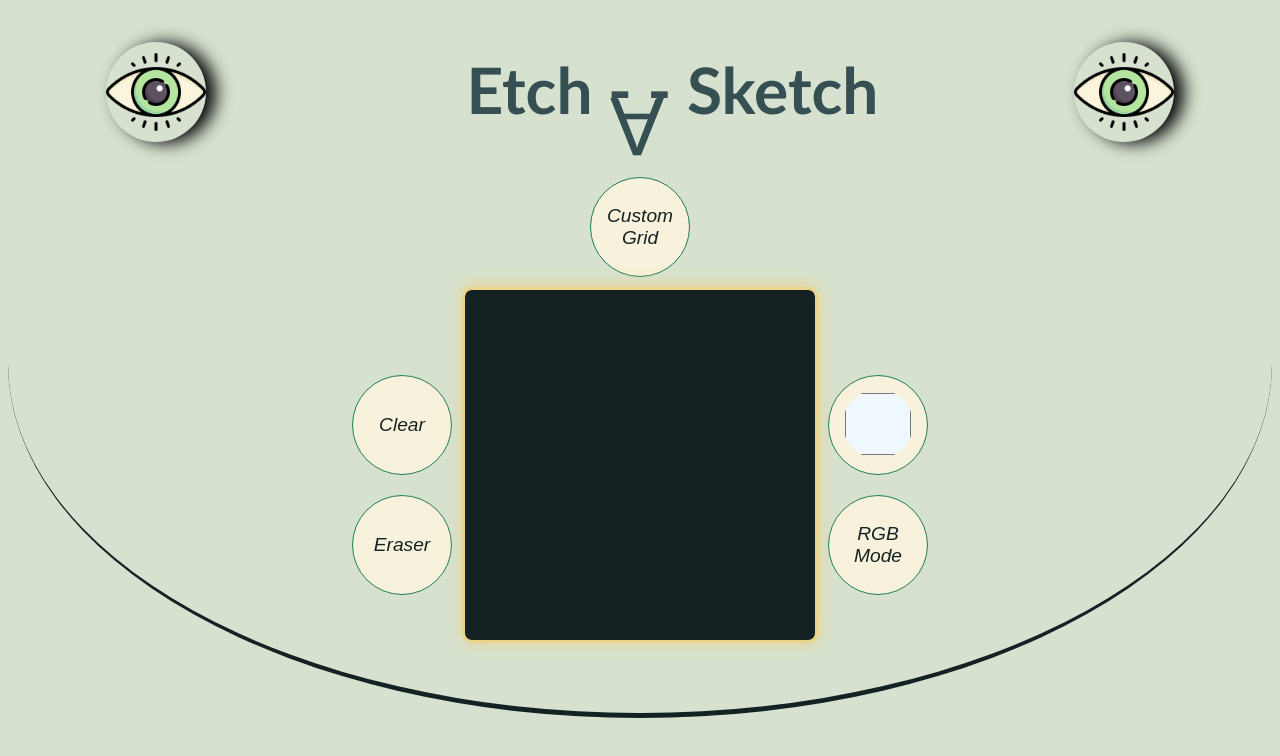
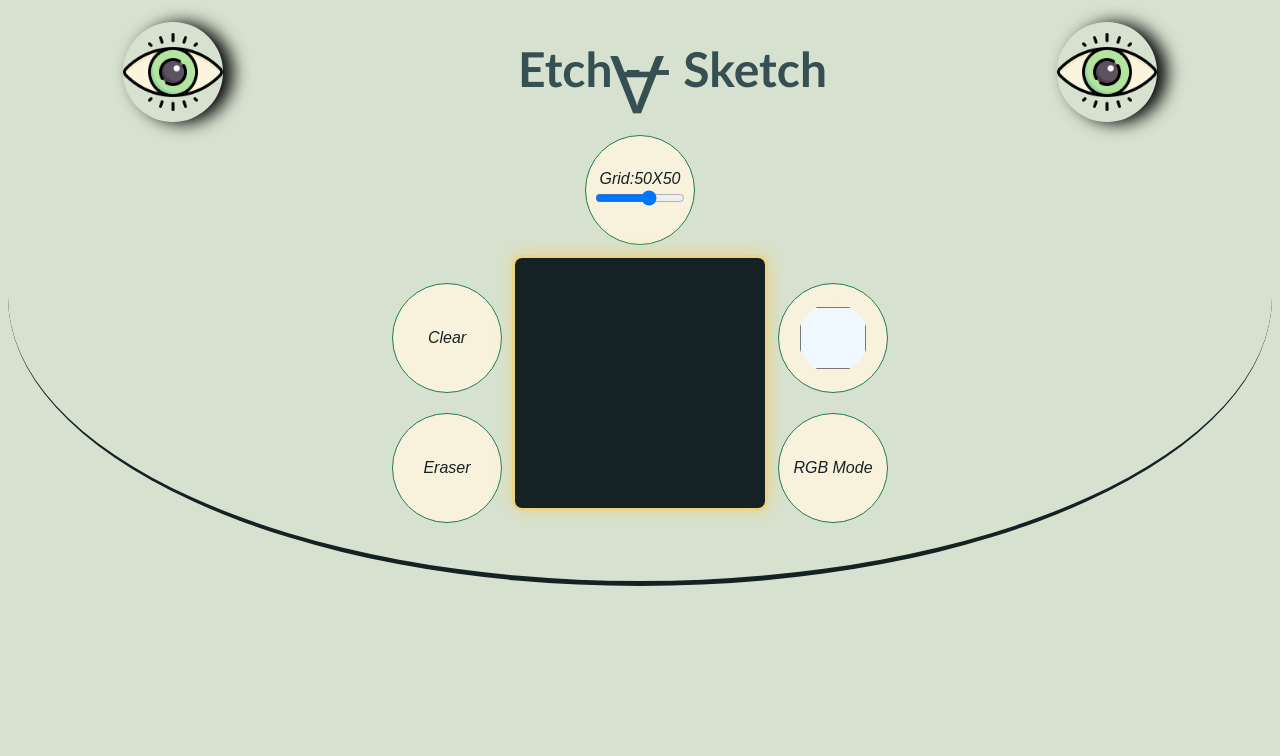
Before and after one commit to LunaticEradicator/Etch-a-Sketch, a plain HTML site: page index.html in a window 1280 px wide. Drawn offline with Linux system fonts and the light colour scheme.

Commit message:
Change UserInput from Prompt To Range Slider

```diff
--- a/index.html
+++ b/index.html
@@ -20,7 +20,9 @@
         <img class="imgTwo" src="./img/eye1.png" alt="">
     </div>
 
-    <div class="button5"></div>
+    <div class="button5">
+        <input type="range" class="range" value="50" min="1" max="80">
+    </div>
 
     <div class="main">
         <div class="innerButton">
--- a/script.js
+++ b/script.js
@@ -4,10 +4,10 @@
 const button3 = document.querySelector(".button3");
 const button4 = document.querySelector(".button4");
 const button5 = document.querySelector(".button5");
+const range = document.querySelector(".range");
 
-let rowSize = 70;
-let columnSize = 70;
-
+let rowSize = range.value;
+let columnSize = range.value;
 
 function row() {
     for (let j = 0; j < rowSize; j++) {
@@ -25,25 +25,7 @@
     }
 }
 
-function checkUserInput() {
-    if (rowSize !== 70 && columnSize !== 70) {
-        rowSize = prompt(` Enter the Grid ROW value Below "100" `);
-        while (rowSize === "") {
-            rowSize = prompt("Enter Row Grid Again (Below 100)");
-        }
-        columnSize = prompt(` Enter the Grid COLUMN value Below "100" `);
-
-        while (columnSize === "") {
-            columnSize = prompt("Enter Column Grid Again (Below 100)");
-        }
-        column();
-    }
-    else {
-        column();
-    }
-}
-
-function hover() {
+function hoverEffect() {
     let grid = document.querySelectorAll(".classOfEachRow");
     for (let eachGrid of grid) {
         eachGrid.addEventListener("mouseenter", e => {
@@ -52,18 +34,29 @@
     }
 }
 
-function retryButton() {
-    const retryBtn = document.createElement("button");
-    retryBtn.textContent = "Custom Grid";
-    retryBtn.classList.add("retryBtn");
-    button5.append(retryBtn);
-
-    retryBtn.addEventListener("click", e => {
-        restart();
+function CustomGrid() {
+    const range = document.querySelector(".range");
+    range.addEventListener("click", e => {
+        reset();
+        updateScore();
     })
 }
 
-function clearButton() {
+function updateScore() {
+    const newScore = document.querySelector(".resetBtn");
+    newScore.textContent = `Grid:${rowSize}X${columnSize}`;
+    newScore.append(range);
+}
+
+function CustomGridBtn() {
+    const resetBtn = document.createElement("button");
+    resetBtn.textContent = `Grid:${rowSize}X${columnSize}`;
+    resetBtn.classList.add("resetBtn");
+    button5.append(resetBtn);
+    resetBtn.append(range);
+}
+
+function clearBtn() {
     const clearBtn = document.createElement("button");
     clearBtn.textContent = "Clear";
     clearBtn.classList.add("clearBtn");
@@ -113,15 +106,16 @@
 
 }
 
-checkUserInput();
-hover();
-clearButton();
-retryButton();
+column();
+CustomGridBtn();
+hoverEffect();
+clearBtn();
 eraserBtn();
 colorBtn();
 randomRgbBtn();
+CustomGrid();
 
-function restart() {
+function reset() {
     const grid = document.querySelectorAll(".classOfEachRow");
     const br = document.querySelectorAll("br");
 
@@ -133,8 +127,13 @@
     }
     rowSize = 0;
     columnSize = 0;
-    checkUserInput();
-    hover();
+    rowSize = range.value;
+    columnSize = range.value;
+    column();
+    hoverEffect();
+
+    console.log(`This is the Row Size   : ${rowSize}`);
+    console.log(`This is the column Size: ${columnSize}`);
 }
 
 function clear() {
@@ -149,7 +148,7 @@
         }
     }
     column();
-    hover();
+    hoverEffect();
     color();
 }
 
@@ -189,3 +188,20 @@
     const rand = Math.floor(Math.random() * 16777215).toString(16);
     return rand;
 }
+// function checkUserInput() {
+//     if (rowSize !== 70 && columnSize !== 70) {
+//         rowSize = prompt(` Enter the Grid ROW value Below "100" `);
+//         while (rowSize === "") {
+//             rowSize = prompt("Enter Row Grid Again (Below 100)");
+//         }
+//         columnSize = prompt(` Enter the Grid COLUMN value Below "100" `);
+
+//         while (columnSize === "") {
+//             columnSize = prompt("Enter Column Grid Again (Below 100)");
+//         }
+//         column();
+//     }
+//     else {
+//         column();
+//     }
+// }
--- a/style.css
+++ b/style.css
@@ -24,22 +24,6 @@
     flex-direction: column;
     align-items: center;
 }
-
-/* .imgOne {
-    width: 100px;
-    height: 100px;
-    border-radius: 50%;
-    box-shadow: 10px 1px 17px #000000;
-    box-shadow: 10px 3px 1px #000000;
-}
-
-.imgTwo {
-    width: 100px;
-    height: 100px;
-    border-radius: 50%;
-    box-shadow: -10px 3px 1px #000000;
-    box-shadow: 10px 1px 17px #000000;
-} */
 
 img {
     width: 100px;
@@ -69,7 +53,7 @@
 h1 {
     color: #354f52;
     text-align: center;
-    font-size: 4rem;
+    font-size: 3rem;
     margin-left: 65px;
 }
 
@@ -79,10 +63,6 @@
     font-size: 5rem;
     margin-top: -90px;
     margin-right: 5px;
-    /* color: #b3e59f; */
-
-    /* box-shadow: 0px 0px 1px #313336; */
-    /* border-radius: 10%; */
 }
 
 .classOfEachRow {
@@ -104,11 +84,11 @@
 
 button {
     /* background-color: rgb(210, 224, 223); */
-    height: 100px;
-    width: 100px;
+    height: 110px;
+    width: 110px;
     background-color: #f8f1db;
     color: #152224;
-    font-size: larger;
+    font-size: medium;
     font-style: italic;
     text-align: center;
     border-radius: 50%;
@@ -125,15 +105,13 @@
 
 button:active {
     box-shadow: 1px 1px 10px #00ffd5;
-    /* background-color: #f8f1db;
-    color: #152224; */
-    font-size: x-large;
+    font-size: larger;
+    opacity: 50%;
 }
 
 .innerButton {
     display: flex;
     flex-direction: column;
-
 }
 
 .button2,
@@ -167,3 +145,14 @@
 .nice {
     background-color: red;
 }
+
+.button5 {
+    display: flex;
+    flex-direction: column-reverse;
+    align-items: center;
+}
+
+.range {
+    width: 90px;
+    /* appearance: none; */
+}
```
Also changed, not shown: 1 other file.
